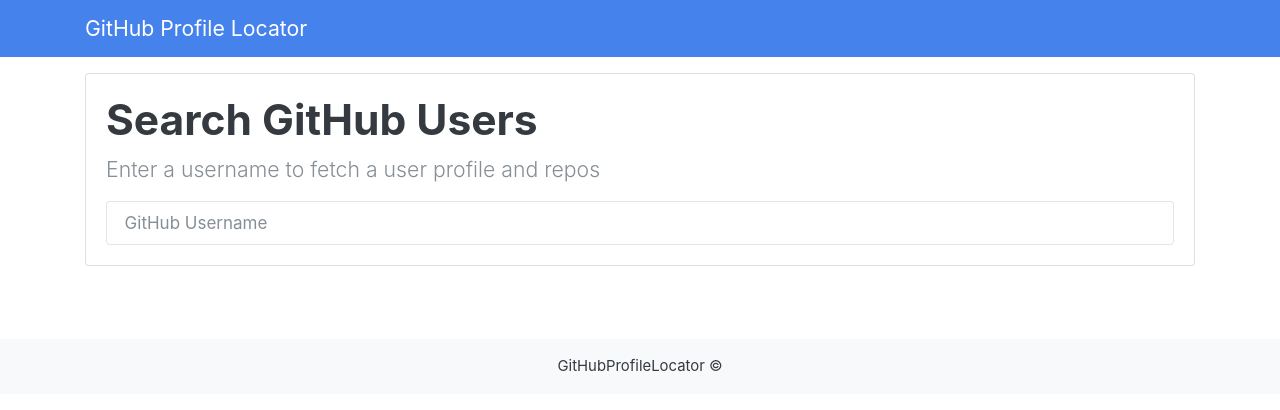
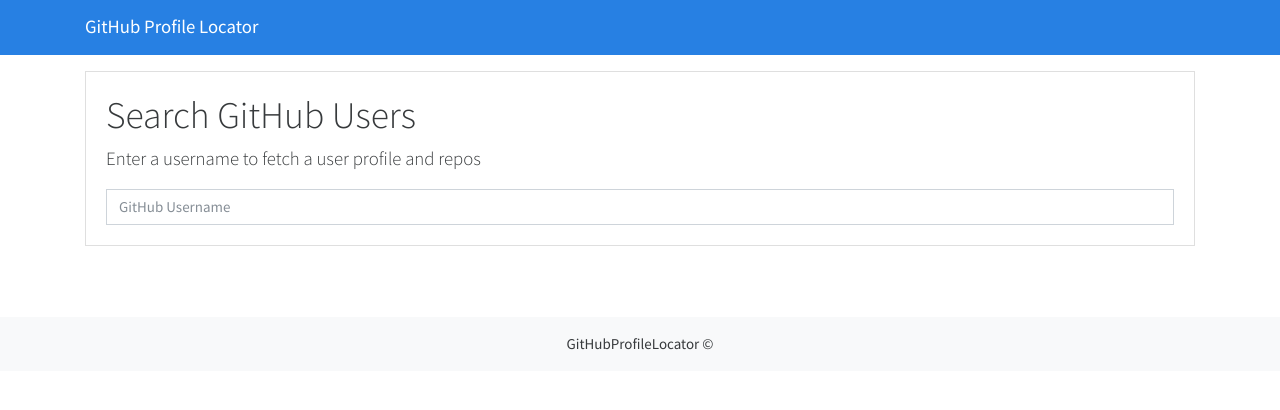
Before and after one commit to adnanreza/GitHubProfileLocator, a plain HTML site: page index.html in a window 1280 px wide. Drawn offline with nearby package versions, Linux system fonts and the light colour scheme.

Commit message:
Update index.html
Change Bootstrap theme

```diff
--- a/index.html
+++ b/index.html
@@ -5,7 +5,7 @@
     <meta name="viewport" content="width=device-width, initial-scale=1.0" />
     <meta http-equiv="X-UA-Compatible" content="ie=edge" />
     <!--<link rel="stylesheet" href="/assets/css/bootstrap.min.css" />-->
-    <link rel="stylesheet" href="https://bootswatch.com/4/litera/bootstrap.min.css" />
+    <link rel="stylesheet" href="https://bootswatch.com/4/cosmo/bootstrap.min.css" />
     <title>GitHub Profile Locator</title>
   </head>
   <body>
```
